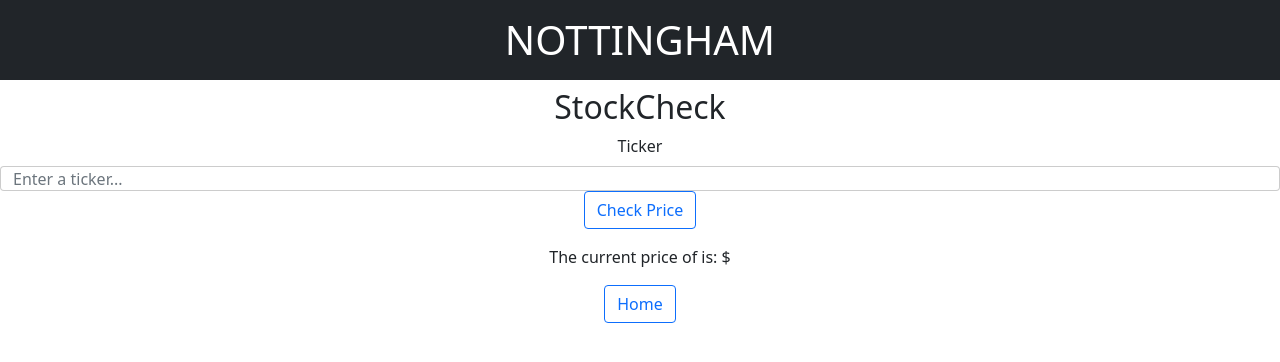
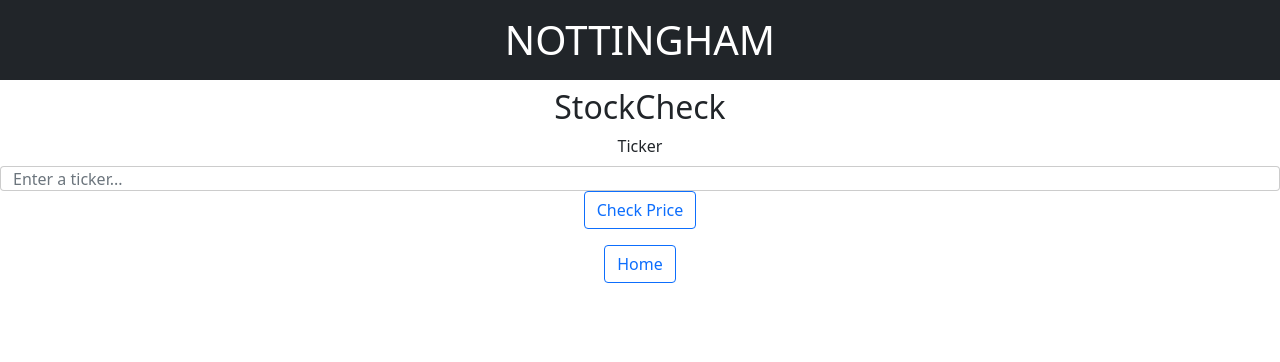
Before and after one commit to rayangendre/Nottingham, a React (Create React App) app in the folder FrontEnd/myapp/: page /stockcheck in a window 1280 px wide. Shown: the top 362 px of the page. Built offline with nearby package versions, Linux system fonts and the light colour scheme.

Commit message:
StockCheck now has no extra text by default, removed some state variables

```diff
--- a/FrontEnd/myapp/src/StockCheck.js
+++ b/FrontEnd/myapp/src/StockCheck.js
@@ -12,23 +12,24 @@ const apiKey = "RZEXR5SFIKLQNKYK";
 
 function StockCheck() {
   let myvalue, myquery;
-  const [price, setPrice] = useState(null);
-  const [ticker, setTicker] = useState("");
+  const [message, setMessage] = useState("");
 
   async function HandleSubmit(e) {
     console.log(e.target.ticker.value);
     e.preventDefault();
-    setTicker(e.target.ticker.value.toUpperCase());
-    //console.log(ticker)
+    const ticker = e.target.ticker.value.toUpperCase()
+    //console.log("Ticker: ", ticker)
     //calls the API using the stock ticker
-    const stockPrice = await checkPrice(e.target.ticker.value.toUpperCase());
-    //console.log(stockPrice)
+    const stockPrice = await checkPrice(ticker);
+    //console.log("Price: ", stockPrice)
     //the object that is extracted from the API response, since it is not a list we must do extra processing
     //const timeSeriesObject = stockPrice["data"]["Time Series (1min)"];
     //extract the first key from the JSON, corresponds to the latest minute of data returned
     //const firstKey = Object.keys(timeSeriesObject)[0];
     //set the price of the stock using the key we extracted and take the closing price
-    setPrice(stockPrice);
+    const message = "The value of ".concat(ticker).concat(" is $").concat(stockPrice);
+    setMessage(message);
+    //console.log("Message: ", message);
     // console.log(firstKey)
     // console.log(stockPrice["data"]["Time Series (1min)"][firstKey]["4. close"])
   }
@@ -61,7 +62,7 @@ function StockCheck() {
           </div>
         </form>
         <p>
-          The current price of {ticker} is: $ {price ? price : ""}
+          {message}
         </p>
       </main>
       <nav>
```
